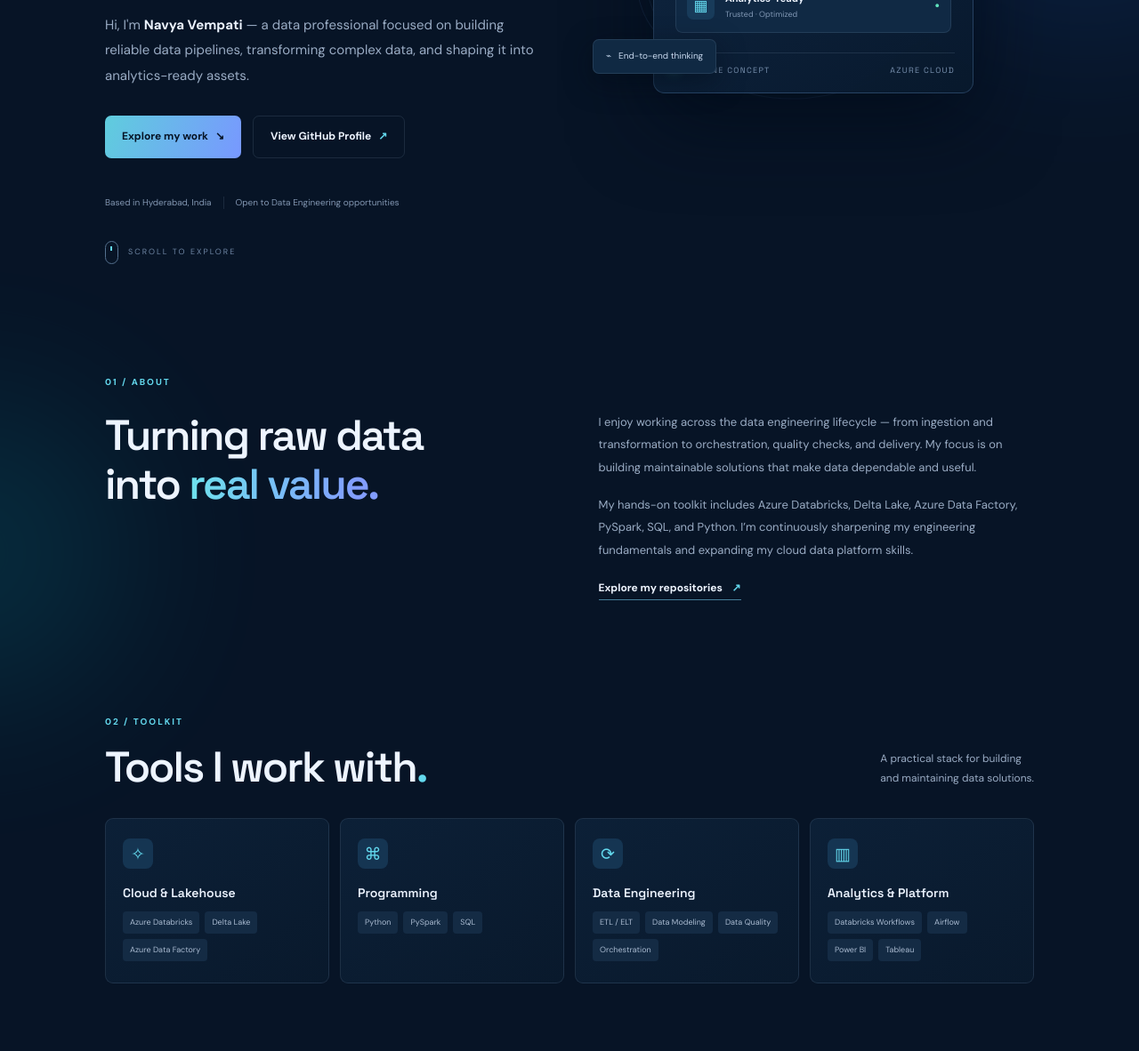
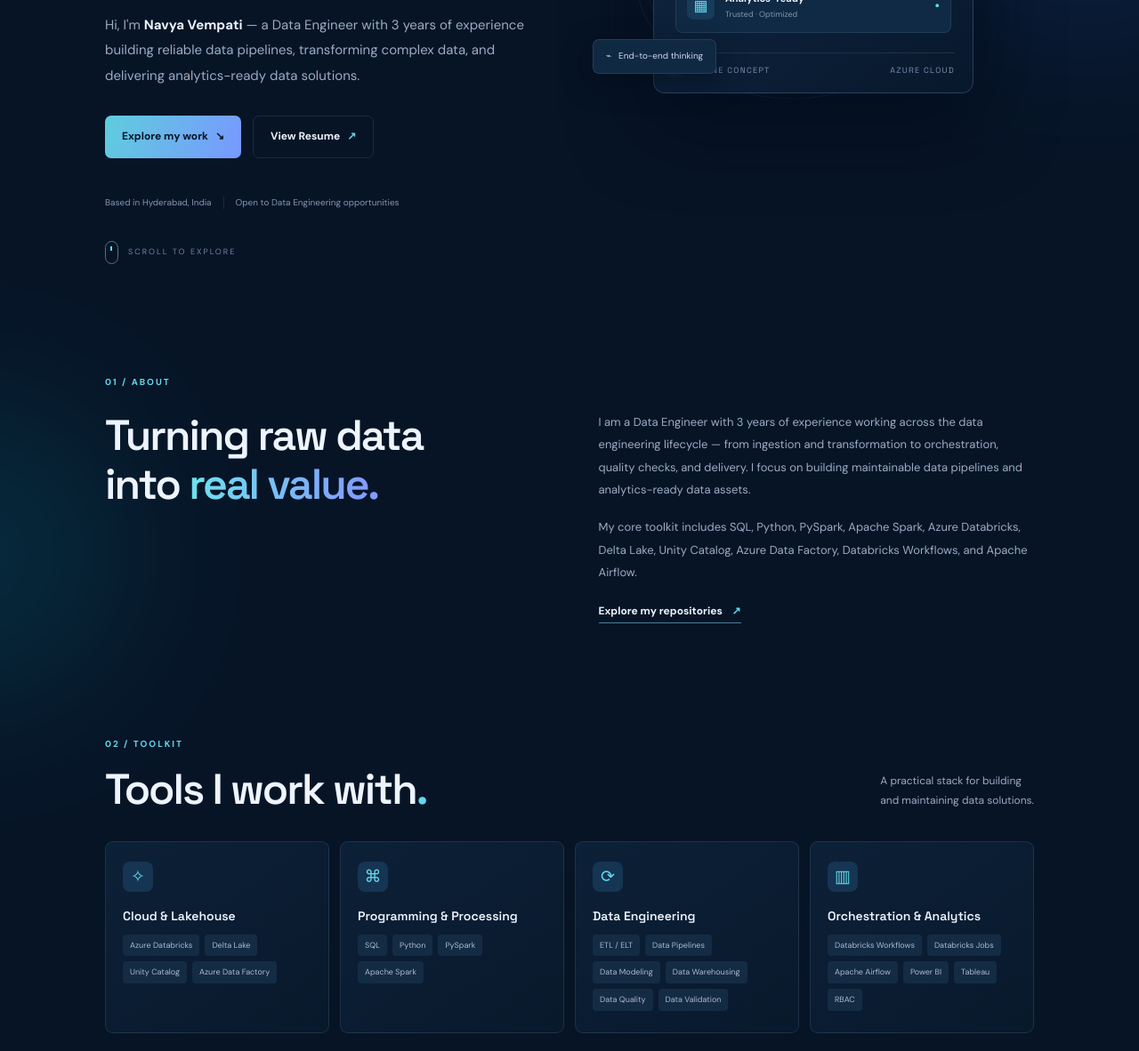
Before and after one commit to vempatinavya/navya-data-engineer-portfolio, a plain HTML site: page index.html in a window 1280 px wide. Shown: the part 498-1680 px from the top of the page at 89% size. Drawn offline with Linux system fonts and the light colour scheme.

Commit message:
Update experience, skills and add resume section

```diff
--- a/index.html
+++ b/index.html
@@ -18,7 +18,7 @@
     <a class="brand" href="#home" aria-label="Navya Vempati home"><span class="brand-mark">NV</span><span>navya<span class="brand-dot">.</span></span></a>
     <button class="menu-toggle" aria-label="Toggle navigation" aria-expanded="false"><span></span><span></span></button>
     <nav class="nav-links" aria-label="Main navigation">
-      <a href="#about">About</a><a href="#skills">Skills</a><a href="#projects">Projects</a><a href="#experience">Experience</a>
+      <a href="#about">About</a><a href="#skills">Skills</a><a href="#projects">Projects</a><a href="#experience">Experience</a><a href="#resume">Resume</a>
       <a class="nav-cta" href="https://github.com/vempatinavya" target="_blank" rel="noreferrer">GitHub Profile <span>↗</span></a>
     </nav>
   </header>
@@ -28,10 +28,10 @@
       <div class="hero-copy">
         <div class="eyebrow"><span class="status-dot"></span> DATA ENGINEER · AZURE &amp; DATABRICKS</div>
         <h1>Building data<br>that <span class="gradient-text">moves ideas</span><br>forward.</h1>
-        <p class="hero-intro">Hi, I'm <strong>Navya Vempati</strong> — a data professional focused on building reliable data pipelines, transforming complex data, and shaping it into analytics-ready assets.</p>
+        <p class="hero-intro">Hi, I'm <strong>Navya Vempati</strong> — a Data Engineer with 3 years of experience building reliable data pipelines, transforming complex data, and delivering analytics-ready data solutions.</p>
         <div class="hero-actions">
           <a class="button button-primary" href="#projects">Explore my work <span>↘</span></a>
-          <a class="button button-secondary" href="https://github.com/vempatinavya" target="_blank" rel="noreferrer">View GitHub Profile <span>↗</span></a>
+          <a class="button button-secondary" href="assets/Navya_Sai_Vempati_Data_Engineer_OnePage.pdf" target="_blank" rel="noreferrer">View Resume <span>↗</span></a>
         </div>
         <div class="hero-meta"><span>Based in Hyderabad, India</span><span class="meta-divider"></span><span>Open to Data Engineering opportunities</span></div>
       </div>
@@ -57,17 +57,17 @@
       <div class="section-kicker">01 / ABOUT</div>
       <div class="about-grid">
         <div><h2>Turning raw data<br>into <span class="gradient-text">real value.</span></h2></div>
-        <div class="about-copy"><p>I enjoy working across the data engineering lifecycle — from ingestion and transformation to orchestration, quality checks, and delivery. My focus is on building maintainable solutions that make data dependable and useful.</p><p>My hands-on toolkit includes Azure Databricks, Delta Lake, Azure Data Factory, PySpark, SQL, and Python. I’m continuously sharpening my engineering fundamentals and expanding my cloud data platform skills.</p><div class="text-link-row"><a class="text-link" href="https://github.com/vempatinavya" target="_blank" rel="noreferrer">Explore my repositories <span>↗</span></a></div></div>
+        <div class="about-copy"><p>I am a Data Engineer with 3 years of experience working across the data engineering lifecycle — from ingestion and transformation to orchestration, quality checks, and delivery. I focus on building maintainable data pipelines and analytics-ready data assets.</p><p>My core toolkit includes SQL, Python, PySpark, Apache Spark, Azure Databricks, Delta Lake, Unity Catalog, Azure Data Factory, Databricks Workflows, and Apache Airflow.</p><div class="text-link-row"><a class="text-link" href="https://github.com/vempatinavya" target="_blank" rel="noreferrer">Explore my repositories <span>↗</span></a></div></div>
       </div>
     </section>
 
     <section class="section-wrap section-block" id="skills">
       <div class="section-heading"><div><div class="section-kicker">02 / TOOLKIT</div><h2>Tools I work with<span class="accent">.</span></h2></div><p>A practical stack for building<br>and maintaining data solutions.</p></div>
       <div class="skills-grid">
-        <article class="skill-card"><div class="skill-icon">✧</div><h3>Cloud &amp; Lakehouse</h3><div class="skill-tags"><span>Azure Databricks</span><span>Delta Lake</span><span>Azure Data Factory</span></div></article>
-        <article class="skill-card"><div class="skill-icon">⌘</div><h3>Programming</h3><div class="skill-tags"><span>Python</span><span>PySpark</span><span>SQL</span></div></article>
-        <article class="skill-card"><div class="skill-icon">⟳</div><h3>Data Engineering</h3><div class="skill-tags"><span>ETL / ELT</span><span>Data Modeling</span><span>Data Quality</span><span>Orchestration</span></div></article>
-        <article class="skill-card"><div class="skill-icon">▥</div><h3>Analytics &amp; Platform</h3><div class="skill-tags"><span>Databricks Workflows</span><span>Airflow</span><span>Power BI</span><span>Tableau</span></div></article>
+        <article class="skill-card"><div class="skill-icon">✧</div><h3>Cloud &amp; Lakehouse</h3><div class="skill-tags"><span>Azure Databricks</span><span>Delta Lake</span><span>Unity Catalog</span><span>Azure Data Factory</span></div></article>
+        <article class="skill-card"><div class="skill-icon">⌘</div><h3>Programming &amp; Processing</h3><div class="skill-tags"><span>SQL</span><span>Python</span><span>PySpark</span><span>Apache Spark</span></div></article>
+        <article class="skill-card"><div class="skill-icon">⟳</div><h3>Data Engineering</h3><div class="skill-tags"><span>ETL / ELT</span><span>Data Pipelines</span><span>Data Modeling</span><span>Data Warehousing</span><span>Data Quality</span><span>Data Validation</span></div></article>
+        <article class="skill-card"><div class="skill-icon">▥</div><h3>Orchestration &amp; Analytics</h3><div class="skill-tags"><span>Databricks Workflows</span><span>Databricks Jobs</span><span>Apache Airflow</span><span>Power BI</span><span>Tableau</span><span>RBAC</span></div></article>
       </div>
     </section>
 
@@ -82,10 +82,12 @@
 
     <section class="section-wrap section-block" id="experience">
       <div class="section-kicker">04 / EXPERIENCE</div>
-      <div class="experience-panel"><div class="experience-date">PROFESSIONAL EXPERIENCE</div><div><h2>Reliance Jio Platforms Limited</h2><div class="experience-role">Data &amp; Analytics</div><p>Working with enterprise data and analytics use cases, including SQL-based data preparation, Databricks transformations, reporting datasets, and workflow support. Interested in taking these foundations further into scalable, cloud-native data engineering.</p><div class="experience-tags"><span>SQL</span><span>Databricks</span><span>PySpark</span><span>Data Pipelines</span></div></div></div>
+      <div class="experience-panel"><div class="experience-date">DEC 2023 – PRESENT<br>3 YEARS OF EXPERIENCE</div><div><h2>Data Engineer</h2><div class="experience-role">Reliance Retail Analytics · Reliance Jio Platforms Limited</div><p>Working on enterprise data engineering and analytics solutions across retail and finance use cases. Building and optimizing SQL and PySpark transformations, Databricks data pipelines, DataMarts, KPI datasets, data quality validations, and scheduled workflows. Collaborating with business and analytics stakeholders to deliver reliable, governed, analytics-ready data.</p><div class="experience-tags"><span>SQL</span><span>Python</span><span>PySpark</span><span>Azure Databricks</span><span>Delta Lake</span><span>Unity Catalog</span><span>ADF</span><span>ETL / ELT</span><span>Data Quality</span><span>Orchestration</span><span>Airflow</span><span>Tableau</span><span>Power BI</span><span>RBAC</span></div></div></div>
     </section>
 
-    <section class="contact-section" id="contact"><div class="section-wrap contact-inner"><div class="section-kicker">05 / LET'S CONNECT</div><h2>Have a data challenge<br>in mind<span class="gradient-text">?</span></h2><p>I’m interested in connecting with data engineers, hiring teams, and people building thoughtful data products.</p><a class="button button-primary" href="https://github.com/vempatinavya" target="_blank" rel="noreferrer">Connect on GitHub <span>↗</span></a></div></section>
+    <section class="section-wrap section-block resume-section" id="resume"><div class="section-kicker">05 / RESUME</div><div class="resume-panel"><div><h2>My Resume<span class="accent">.</span></h2><p>View or download my one-page Data Engineer resume, including my experience, technical skills, and selected achievements.</p></div><a class="button button-primary" href="assets/Navya_Sai_Vempati_Data_Engineer_OnePage.pdf" target="_blank" rel="noreferrer" download>Download Resume <span>↓</span></a></div></section>
+
+    <section class="contact-section" id="contact"><div class="section-wrap contact-inner"><div class="section-kicker">06 / LET'S CONNECT</div><h2>Have a data challenge<br>in mind<span class="gradient-text">?</span></h2><p>I’m interested in connecting with data engineers, hiring teams, and people building thoughtful data products.</p><a class="button button-primary" href="https://github.com/vempatinavya" target="_blank" rel="noreferrer">Connect on GitHub <span>↗</span></a></div></section>
   </main>
   <footer class="site-footer"><a class="brand" href="#home"><span class="brand-mark">NV</span><span>navya<span class="brand-dot">.</span></span></a><span>Designed &amp; built by Navya Vempati</span><a href="#home">Back to top ↑</a></footer>
 </body>
```
